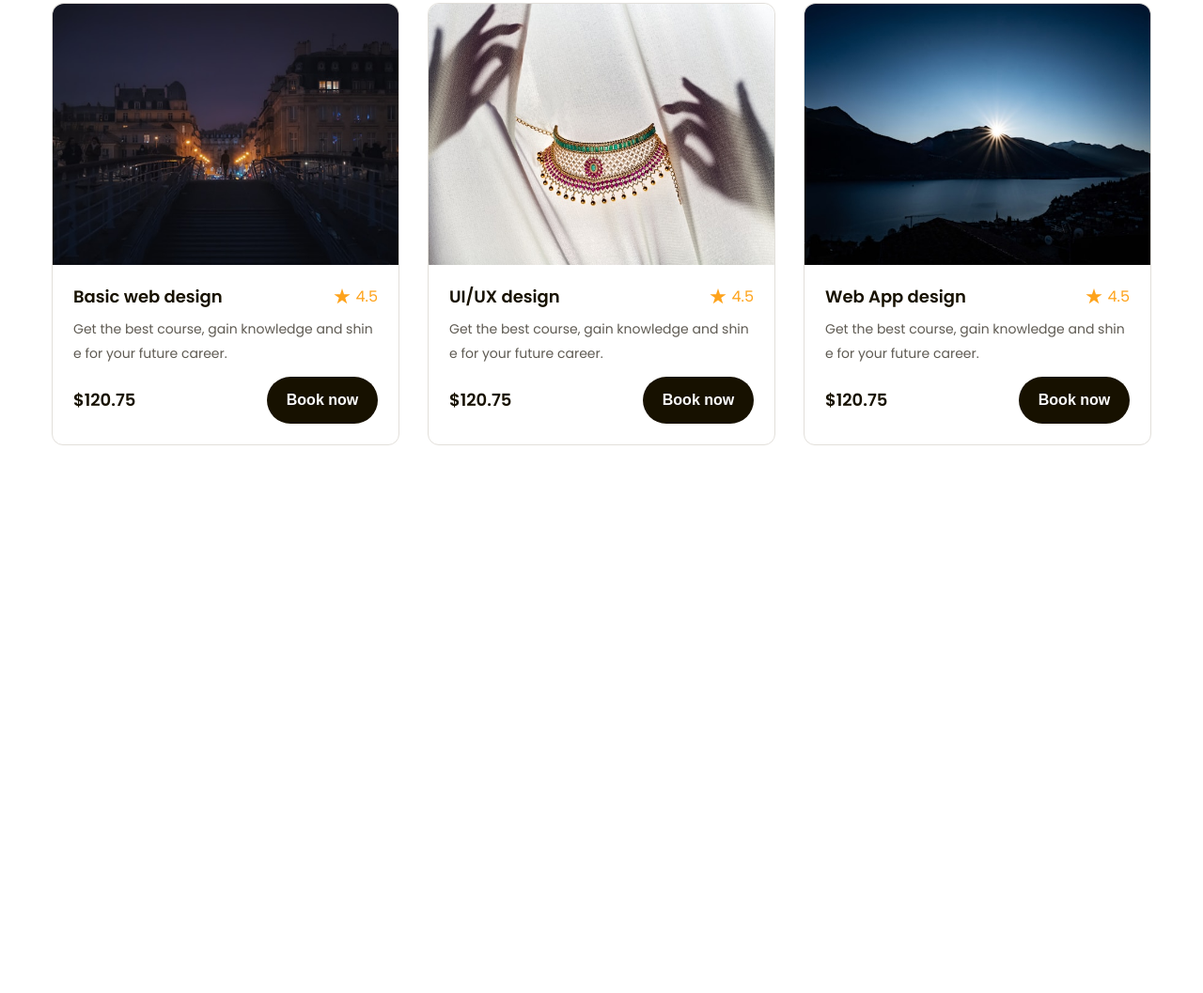
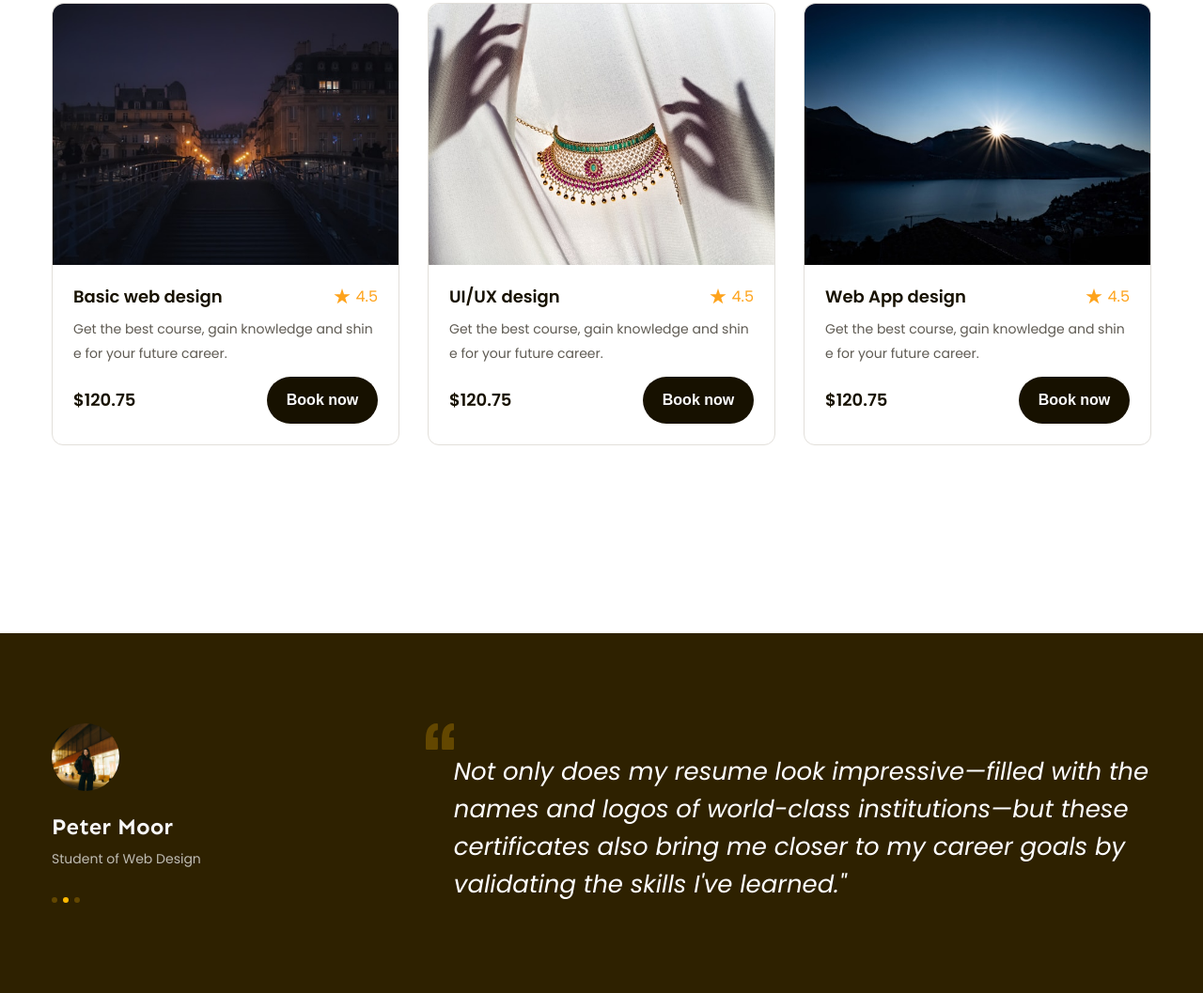
Before and after one commit to Tien-Dat23/du_an1, a plain HTML site: page index.html in a window 1280 px wide. Shown: the part 1235-2292 px from the top of the page at 94% size. Before the commit the page ends 1774 px from the top, so only its background shows below. Drawn offline with Linux system fonts and the light colour scheme.

Commit message:
p8 Code phần Feedback

```diff
--- a/assets/css/style.css
+++ b/assets/css/style.css
@@ -415,3 +415,69 @@ a {
 .popular .course-item .btn-book:hover {
   background: var(--primary-color);
 }
+
+/* ======================= Feedback =================== */
+.feedback {
+  margin-top: 135px;
+  background: #2e2100;
+  padding: 96px 0;
+}
+
+.feedback .feedback-item {
+  display: flex;
+}
+
+.feedback-item .avatar {
+  width: 72px;
+  height: 72px;
+  object-fit: cover;
+  border-radius: 50%;
+}
+
+.feedback-item .member-name {
+  margin-top: 18px;
+  color: #f7f7f7;
+  font-family: var(--font-heading);
+  font-size: 2.4rem;
+  font-weight: 700;
+  line-height: 1.42; /* 141.667% */
+}
+
+.feedback-item .desc {
+  margin-top: 4px;
+  color: #bfbcb2;
+  font-size: 1.4rem;
+  line-height: 1.86; /* 185.714% */
+}
+
+.feedback-item .dots {
+  gap: 6px;
+  display: flex;
+  margin-top: 28px;
+}
+
+.feedback-item .dot {
+  height: 6px;
+  width: 6px;
+  border-radius: 50%;
+  background: #634700;
+  cursor: pointer;
+}
+
+.feedback-item .dot.active {
+  background: var(--primary-color);
+  cursor: default;
+}
+
+.feedback-item .content {
+  width: 66%;
+  margin-left: auto;
+}
+
+.feedback-item .content blockquote {
+  color: #fff;
+  font-size: 2.6rem;
+  font-style: italic;
+  line-height: 1.54; /* 153.846% */
+  margin-left: 30px;
+}
--- a/index.html
+++ b/index.html
@@ -265,6 +265,45 @@
           </div>
         </div>
       </div>
+
+      <!-- Feedback -->
+      <div class="feedback">
+        <div class="main-content">
+          <div class="feedback-list">
+            <div class="feedback-item">
+              <!-- Khối bên trái -->
+              <div class="info">
+                <img
+                  src="./assets/img/ava1.jpg"
+                  alt="Peter Moor"
+                  class="avatar"
+                />
+                <p class="member-name">Peter Moor</p>
+                <p class="desc">Student of Web Design</p>
+                <div class="dots">
+                  <span class="dot"></span>
+                  <span class="dot active"></span>
+                  <span class="dot"></span>
+                </div>
+              </div>
+              <!-- Khối bên phải -->
+              <div class="content">
+                <img
+                  src="./assets/icon/open-quote.svg"
+                  alt=""
+                  class="open-quotes"
+                />
+                <blockquote>
+                  Not only does my resume look impressive—filled with the names
+                  and logos of world-class institutions—but these certificates
+                  also bring me closer to my career goals by validating the
+                  skills I've learned."
+                </blockquote>
+              </div>
+            </div>
+          </div>
+        </div>
+      </div>
     </main>
   </body>
 </html>
```
Also changed, not shown: assets/icon/open-quote.svg (added), assets/img/ava1.jpg (added).
